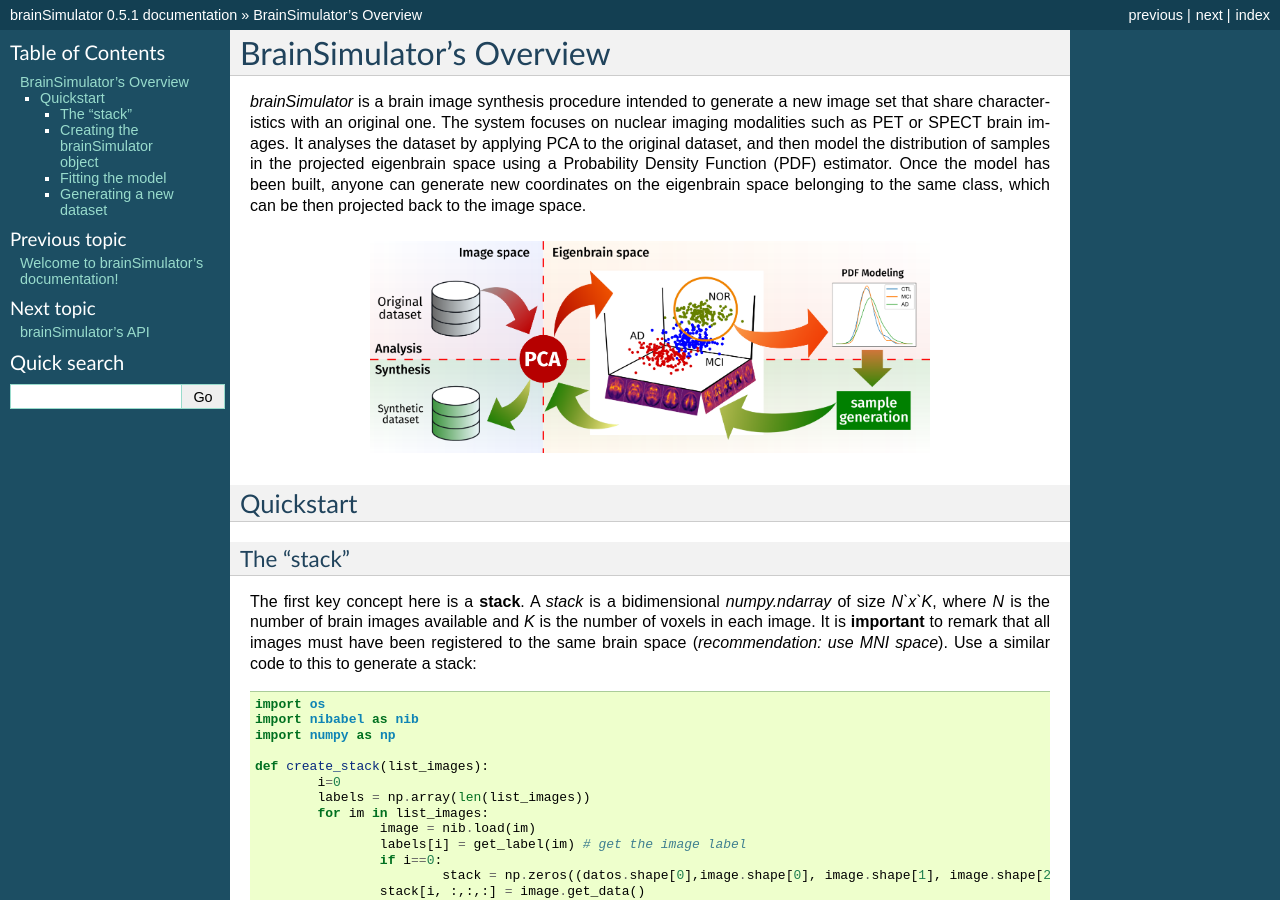
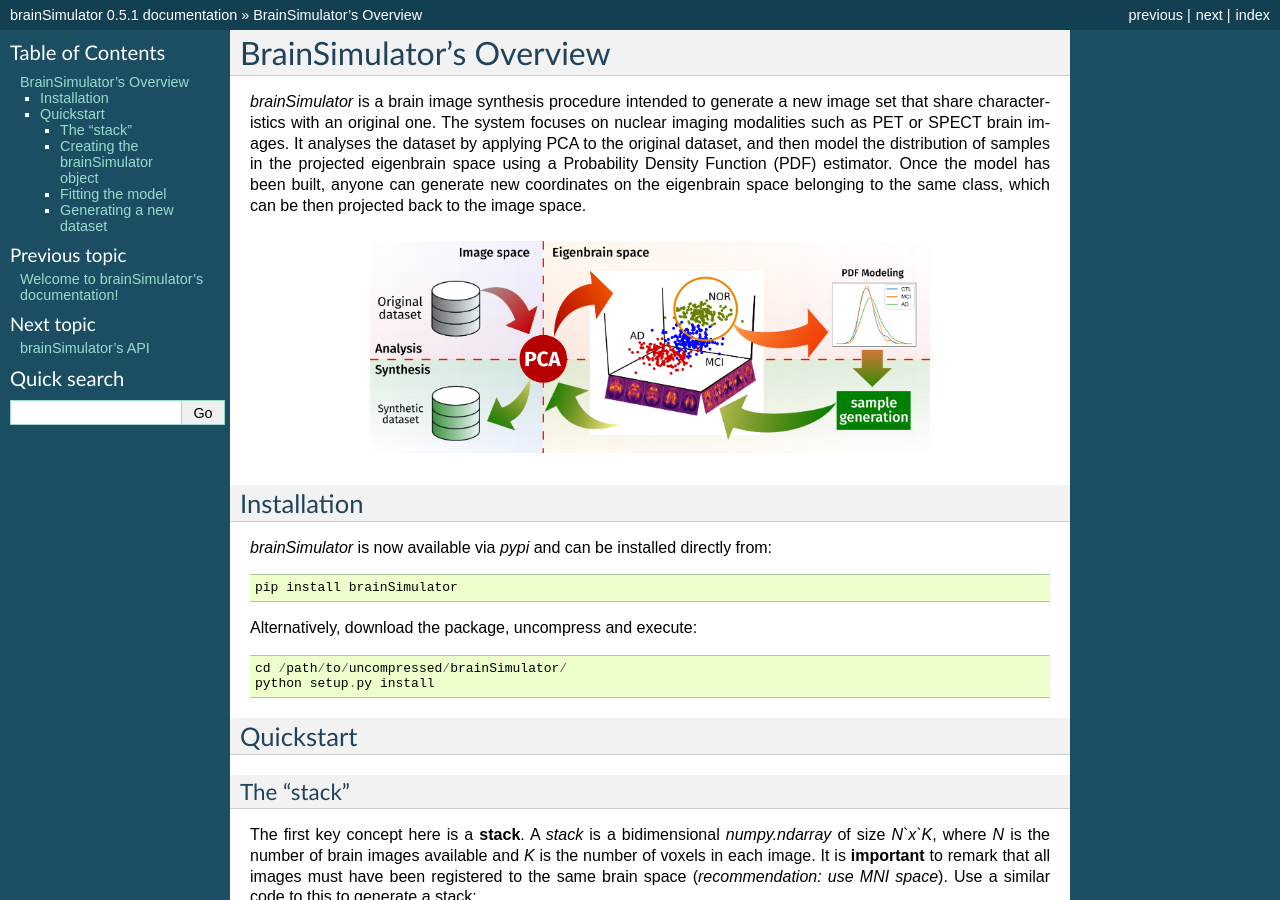
Before and after one commit to SiPBA/brainSimulator, a Sphinx documentation site: the page built from docs/overview.rst, in a window 1280 px wide and 900 px high. Built offline with Sphinx 7.4.7, drawn with Linux system fonts in a browser that asks for light colours.

Commit message:
Updated documentation

```diff
--- a/docs/overview.rst
+++ b/docs/overview.rst
@@ -6,6 +6,17 @@ BrainSimulator's Overview
    :figwidth: 70 %
    :align: center
    :alt: Schema of the synthesis methodology.
+
+Installation
+-------------------
+`brainSimulator` is now available via `pypi` and can be installed directly from::
+
+	pip install brainSimulator
+
+Alternatively, download the package, uncompress and execute::
+
+	cd /path/to/uncompressed/brainSimulator/
+	python setup.py install
 
 Quickstart
 -------------------
```
Also changed, not shown: README.md (+5 -0 lines).
